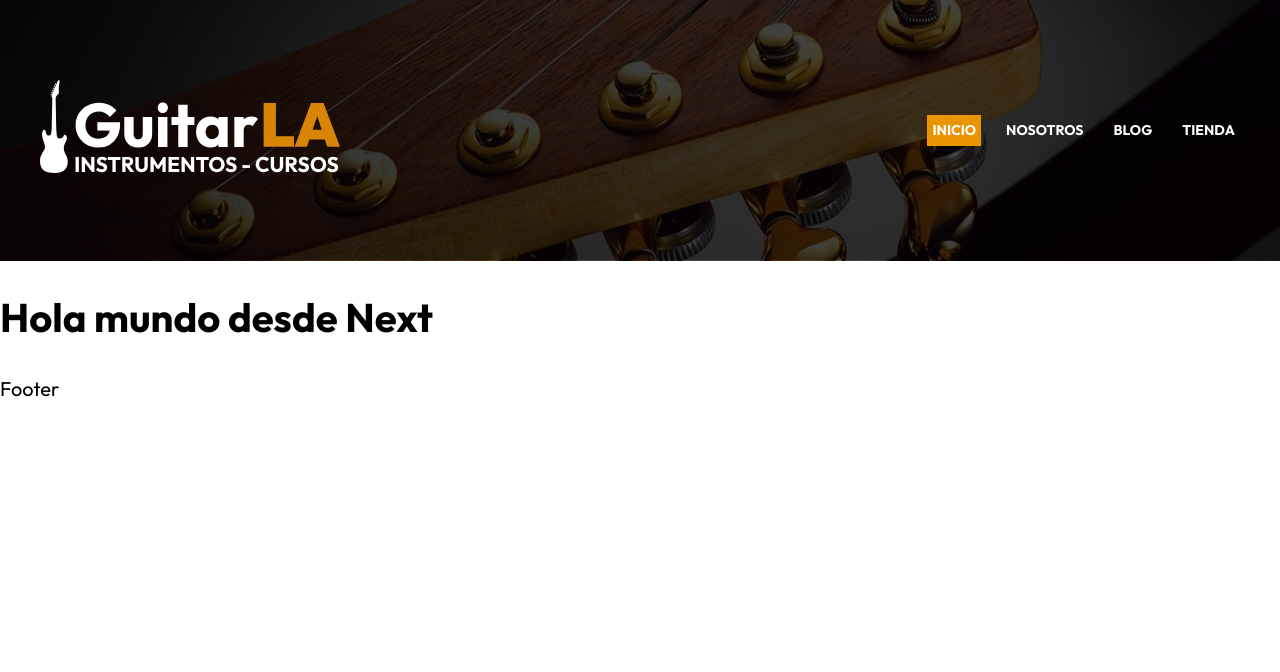
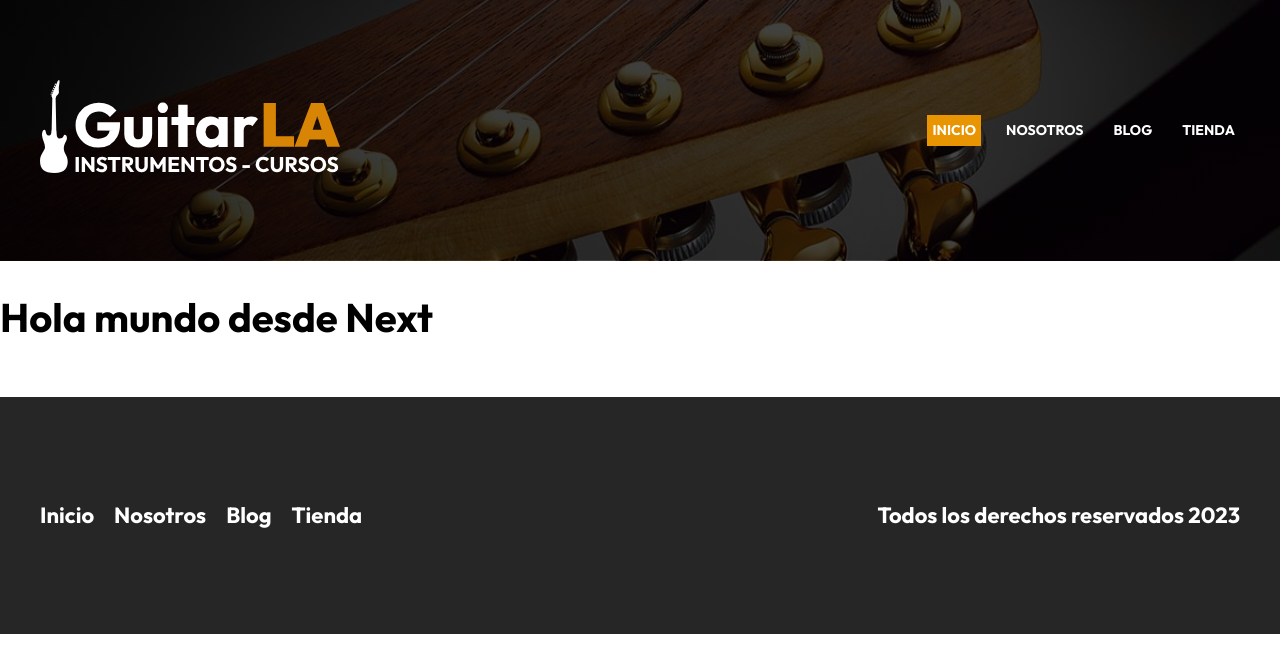
Before and after one commit to JuanRaV/GuitarLA-NextJS, a Next.js app: page / in a window 1280 px wide. Shown: the top 672 px of the page. Built offline with nearby package versions, Linux system fonts and the light colour scheme.

Commit message:
Finishing footer

```diff
--- a/components/footer.js
+++ b/components/footer.js
@@ -1,10 +1,18 @@
-
-
+import Link from 'next/link'
+import styles from '../styles/footer.module.css'
 const Footer = () => {
   return (
-    <div>
-        Footer
-    </div>
+    <footer className={styles.footer}>
+      <div className={`contenedor ${styles.contenido}` }>
+          <nav className={styles.navegacion}>
+              <Link href="/" >Inicio</Link>
+              <Link href="/nosotros" >Nosotros</Link>
+              <Link href="/blog" >Blog</Link>
+              <Link href="/tienda" >Tienda</Link>
+          </nav>
+          <p className={styles.copyright}>Todos los derechos reservados {new Date().getFullYear()}</p>
+      </div>
+    </footer>
   )
 }
 
--- a/components/header.js
+++ b/components/header.js
@@ -14,7 +14,7 @@
               <Image src="/img/logo.svg" width={300} height={40} alt='imagen logotipo'/>
           </Link>
 
-            <nav className={styles.navegacion}>
+            <nav className="navegacion">
                 <Link href="/" className={router.pathname === '/' ? styles.active : ''}>Inicio</Link>
                 <Link href="/nosotros" className={router.pathname === '/nosotros' ? styles.active : ''}>Nosotros</Link>
                 <Link href="/blog" className={router.pathname === '/blog' ? styles.active : ''}>Blog</Link>
--- /dev/null
+++ b/styles/footer.module.css
@@ -0,0 +1,36 @@
+.footer{
+    background-color: var(--black);
+    padding: 5rem 0;
+    margin-top: 5rem;
+}
+
+@media (min-width: 768px) {
+    .contenido{
+        display: flex;
+        justify-content: space-between;
+    }
+}
+
+.navegacion{
+    display: flex;
+    flex-direction: column;
+    align-items: center;
+    gap: 2rem;
+}
+
+@media (min-width: 768px) {
+    .navegacion{
+        flex-direction: row;
+    }
+}
+.navegacion a,
+.copyright{
+    color: var(--white);
+    font-size: 2.2rem;
+    text-decoration: none;
+    font-weight: 700;
+}
+
+.copyright{
+    text-align: center;
+}
--- a/styles/globals.css
+++ b/styles/globals.css
@@ -34,3 +34,26 @@
   color: var(--primary);
   margin: 5rem 0;
 }
+
+.navegacion{
+  margin-top: 5rem;
+  display: flex;
+  gap: 2rem;
+}
+
+@media (min-width: 768px) {
+  .navegacion{
+      margin: 0;
+  }
+}
+
+.navegacion a{
+  color: var(--white);
+  text-decoration: none;
+  font-size: 1.4rem;
+  font-weight: 700;
+  text-transform: uppercase;
+  padding: .5rem;
+  transition-property: background-color;
+  transition-duration: 300ms;
+}
--- a/styles/header.module.css
+++ b/styles/header.module.css
@@ -18,28 +18,6 @@
     }
 }
 
-.navegacion{
-    margin-top: 5rem;
-    display: flex;
-    gap: 2rem;
-}
-
-@media (min-width: 768px) {
-    .navegacion{
-        margin: 0;
-    }
-}
-
-.navegacion a{
-    color: var(--white);
-    text-decoration: none;
-    font-size: 1.4rem;
-    font-weight: 700;
-    text-transform: uppercase;
-    padding: .5rem;
-    transition-property: background-color;
-    transition-duration: 300ms;
-}
 
 .navegacion a:hover,
 .active{
```
